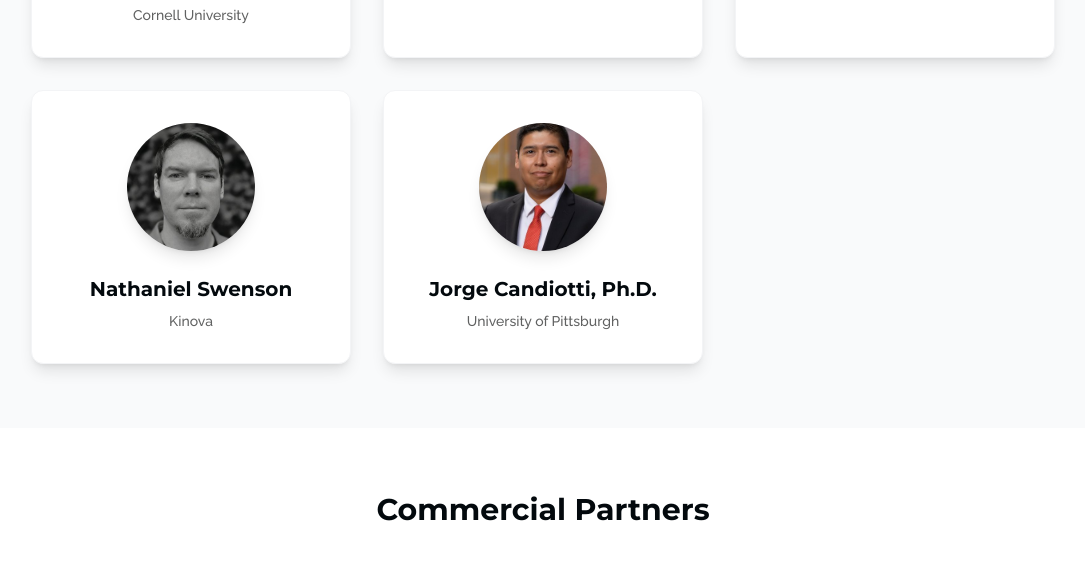
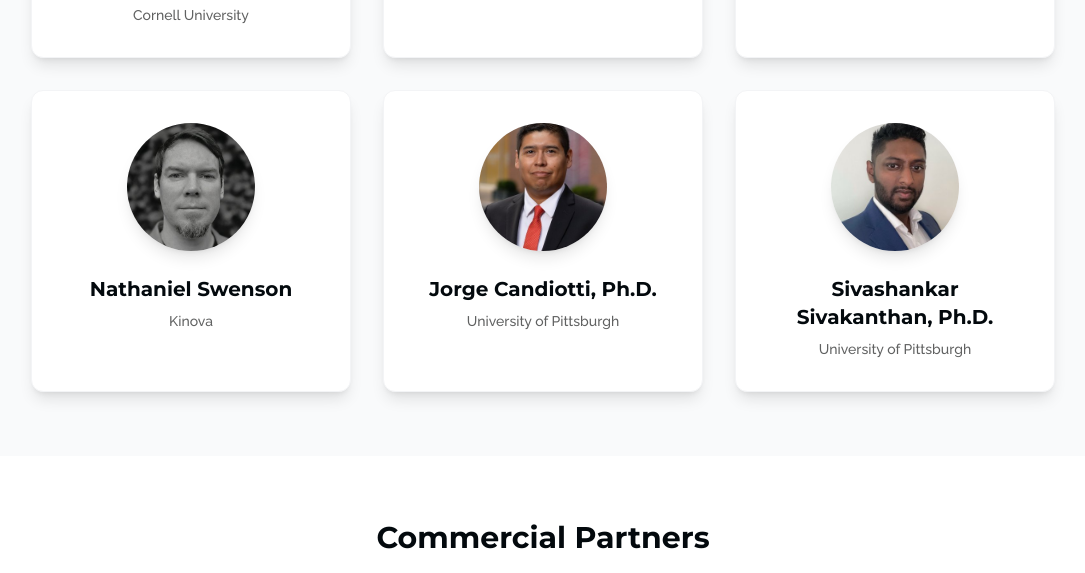
Before and after one commit to owenpkent/RAMMP-website, a website: page people.html in a window 1280 px wide. Shown: the part 1596-2169 px from the top of the page, without its empty margins (97-1182 px from the left). Drawn offline with nearby package versions, Linux system fonts and the light colour scheme; files that its build step writes are made by us from their sources.

Commit message:
Add Sivashankar Sivakanthan as Co-PI from University of Pittsburgh

```diff
--- a/people.html
+++ b/people.html
@@ -182,6 +182,11 @@
                 <a href="https://www.herl.pitt.edu" target="_blank" rel="noopener noreferrer" class="flex flex-col bg-white dark:bg-gray-800 rounded-xl shadow-lg hover:shadow-2xl hover:shadow-bright-blue/20 transition-all duration-300 p-8 text-center border border-gray-100 dark:border-gray-700">
                     <div class="mb-6"><img src="assets/images/headshots/jorge-candiotti.jpg" alt="Jorge Candiotti" class="w-32 h-32 rounded-full object-cover mx-auto shadow-lg"></div>
                     <h4 class="font-montserrat font-bold text-xl text-near-black dark:text-white mb-2">Jorge Candiotti, Ph.D.</h4>
+                    <p class="font-raleway text-sm text-dark-gray dark:text-gray-300">University of Pittsburgh</p>
+                </a>
+                <a href="https://www.herl.pitt.edu" target="_blank" rel="noopener noreferrer" class="flex flex-col bg-white dark:bg-gray-800 rounded-xl shadow-lg hover:shadow-2xl hover:shadow-bright-blue/20 transition-all duration-300 p-8 text-center border border-gray-100 dark:border-gray-700">
+                    <div class="mb-6"><img src="assets/images/headshots/sivashankar-sivakanthan.jpg" alt="Sivashankar Sivakanthan" class="w-32 h-32 rounded-full object-cover mx-auto shadow-lg"></div>
+                    <h4 class="font-montserrat font-bold text-xl text-near-black dark:text-white mb-2">Sivashankar Sivakanthan, Ph.D.</h4>
                     <p class="font-raleway text-sm text-dark-gray dark:text-gray-300">University of Pittsburgh</p>
                 </a>
             </div>
```
